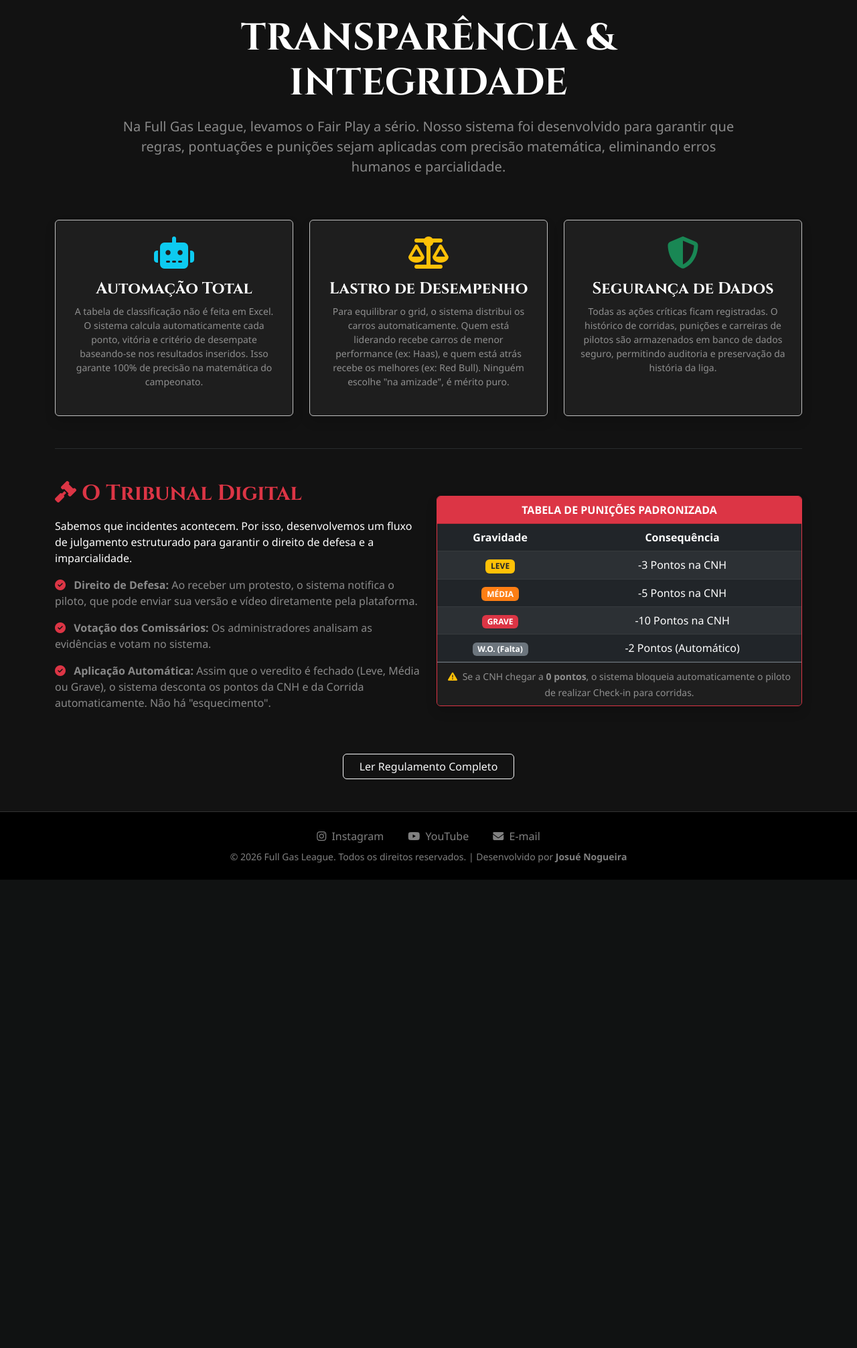
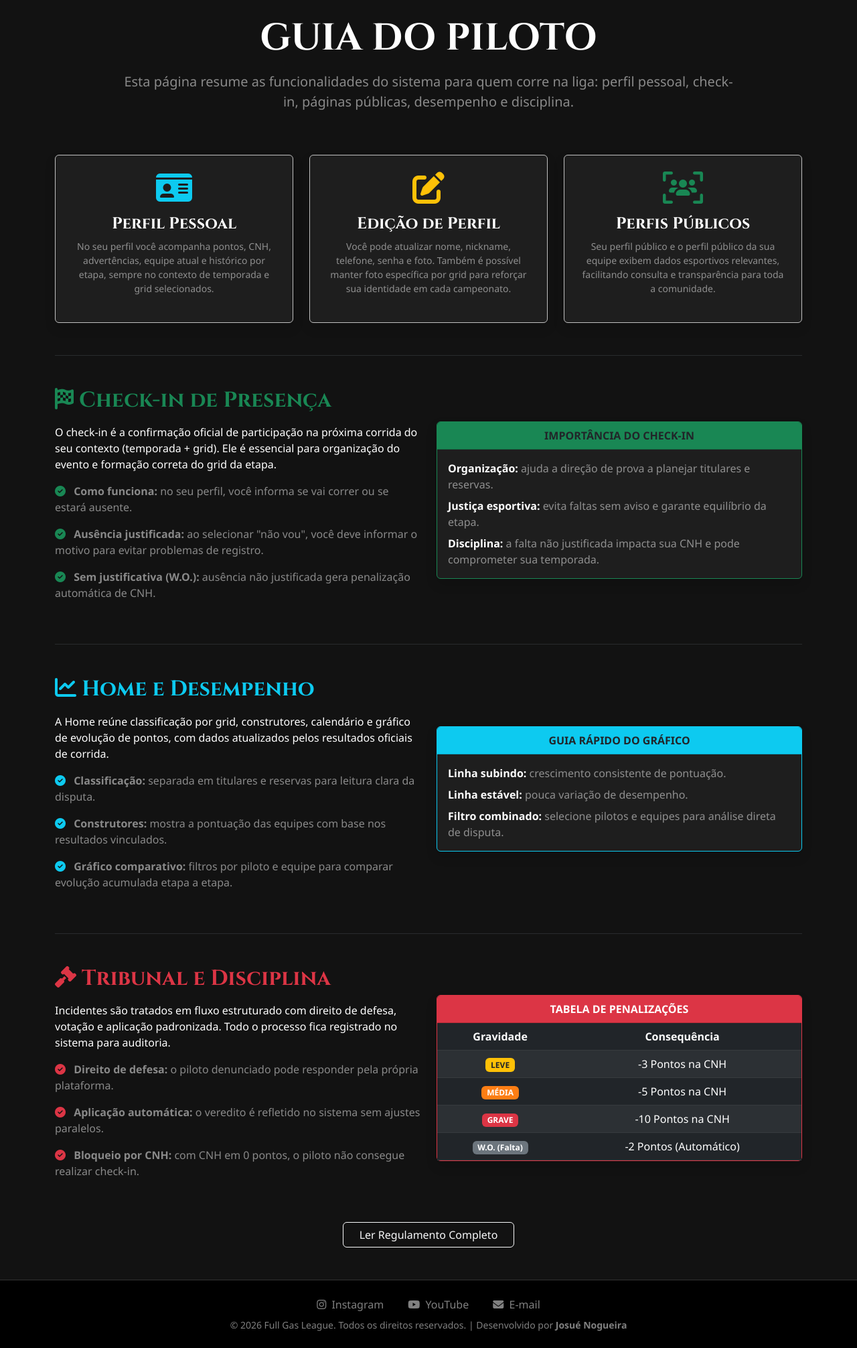
Before and after one commit to JosunoBR/Full-Gas-League, a Flask app: page /transparencia in a window 1280 px wide. Shown: the part 114-2126 px from the top of the page at 67% size. Before the commit the page ends 1427 px from the top, so only its background shows below. Run offline with Flask 3, Linux system fonts and the light colour scheme; some web fonts are replaced.

Commit message:
atualização da how it works

```diff
--- a/app/routes/public.py
+++ b/app/routes/public.py
@@ -612,12 +612,19 @@ def my_profile():
 
     current_team = None
     if current_context:
-        current_team = next((t for t in perfil.teams if t.season_id == current_context['season_id'] and
-                             ((t.grid_config and t.grid_config.nome == current_context['grid']) or t.grid == current_context['grid'])), None)
+        ctx_grid_id = current_context.get('grid_id')
+        if ctx_grid_id:
+            current_team = next((t for t in perfil.teams if t.season_id == current_context['season_id'] and t.grid_id == ctx_grid_id), None)
+        else:
+            current_team = next((t for t in perfil.teams if t.season_id == current_context['season_id'] and
+                                 ((t.grid_config and t.grid_config.nome == current_context['grid']) or t.grid == current_context['grid'])), None)
 
         if not current_team:
-            current_team = next((t for t in perfil.reserve_teams if t.season_id == current_context['season_id'] and
-                                 ((t.grid_config and t.grid_config.nome == current_context['grid']) or t.grid == current_context['grid'])), None)
+            if ctx_grid_id:
+                current_team = next((t for t in perfil.reserve_teams if t.season_id == current_context['season_id'] and t.grid_id == ctx_grid_id), None)
+            else:
+                current_team = next((t for t in perfil.reserve_teams if t.season_id == current_context['season_id'] and
+                                     ((t.grid_config and t.grid_config.nome == current_context['grid']) or t.grid == current_context['grid'])), None)
 
     if current_context:
         cnh_info = perfil.get_cnh_info(current_context['season_id'], current_context['grid_id'])
@@ -648,20 +655,31 @@ def my_profile():
 
     hoje = datetime.utcnow().date()
     if current_context:
-        pode_ver_checkin = (current_context['grid'] in p_grids) or ('RESERVA' in p_grids) or \
-                           (current_team is not None)
+        p_grid_ids = set(int(g) for g in p_grids if g.isdigit())
+        p_grid_names = set(g.upper() for g in p_grids if not g.isdigit())
+        ctx_grid_id = current_context.get('grid_id')
+        ctx_grid_name = (current_context.get('grid') or '').upper()
+        pode_ver_checkin = (
+            (ctx_grid_id in p_grid_ids if ctx_grid_id else False) or
+            (ctx_grid_name in p_grid_names) or
+            ('RESERVA' in p_grid_names) or
+            (current_team is not None)
+        )
 
         if pode_ver_checkin:
             proxima = None
-            futuras = Race.query.filter(
+            futuras_q = Race.query.filter(
                 Race.season_id == current_context['season_id'],
                 Race.status != 'Concluida',
                 Race.data_corrida >= hoje
-            ).order_by(Race.data_corrida).all()
+            )
+            if ctx_grid_id:
+                futuras_q = futuras_q.filter(Race.grid_id == ctx_grid_id)
+            futuras = futuras_q.order_by(Race.data_corrida).all()
 
             for r in futuras:
-                r_gname = r.grid_config.nome if r.grid_config else r.grid
-                if r_gname == current_context['grid']:
+                r_gname = (r.grid_config.nome if r.grid_config else r.grid or '').upper()
+                if (ctx_grid_id and r.grid_id == ctx_grid_id) or (not ctx_grid_id and r_gname == ctx_grid_name):
                     proxima = r
                     break
 
@@ -683,7 +701,10 @@ def my_profile():
             meus_pontos_camp = calcular_pontos_totais_piloto(perfil.id, s_id, grid_id_calc)
 
         all_races_season = Race.query.filter_by(season_id=s_id).order_by(Race.data_corrida).all()
-        corridas = [r for r in all_races_season if (r.grid_config and r.grid_config.nome == g_name) or r.grid == g_name]
+        if grid_id_calc:
+            corridas = [r for r in all_races_season if r.grid_id == grid_id_calc]
+        else:
+            corridas = [r for r in all_races_season if (r.grid_config and r.grid_config.nome == g_name) or r.grid == g_name]
 
         for race in corridas:
             resultado = next((r for r in race.results if r.pilot_id == perfil.id), None)
--- a/app/templates/public/how_it_works.html
+++ b/app/templates/public/how_it_works.html
@@ -3,24 +3,24 @@
 {% block content %}
 <div class="row justify-content-center mb-5">
     <div class="col-lg-10 text-center">
-        <h1 class="text-white fw-bold display-4 mb-3" style="font-family: 'Cinzel', serif;">TRANSPARÊNCIA & INTEGRIDADE</h1>
+        <h1 class="text-white fw-bold display-4 mb-3" style="font-family: 'Cinzel', serif;">GUIA DO PILOTO</h1>
         <p class="lead text-white-50">
-            Na Full Gas League, levamos o Fair Play a sério. Nosso sistema foi desenvolvido para garantir que
-            regras, pontuações e punições sejam aplicadas com precisão matemática, eliminando erros humanos e parcialidade.
+            Esta página resume as funcionalidades do sistema para quem corre na liga:
+            perfil pessoal, check-in, páginas públicas, desempenho e disciplina.
         </p>
     </div>
 </div>
 
-<!-- SEÇÃO 1: O SISTEMA CENTRAL -->
+<!-- SEÇÃO 1: PERFIL E FUNCIONALIDADES -->
 <div class="row g-4 mb-5">
     <div class="col-md-4">
         <div class="card bg-dark border-silver h-100 shadow">
             <div class="card-body text-center p-4">
-                <i class="fa-solid fa-robot fa-3x text-info mb-3"></i>
-                <h4 class="text-white fw-bold">Automação Total</h4>
+                <i class="fa-solid fa-id-card fa-3x text-info mb-3"></i>
+                <h4 class="text-white fw-bold">Perfil Pessoal</h4>
                 <p class="text-white-50 small">
-                    A tabela de classificação não é feita em Excel. O sistema calcula automaticamente cada ponto,
-                    vitória e critério de desempate baseando-se nos resultados inseridos. Isso garante 100% de precisão na matemática do campeonato.
+                    No seu perfil você acompanha pontos, CNH, advertências, equipe atual e histórico por etapa,
+                    sempre no contexto de temporada e grid selecionados.
                 </p>
             </div>
         </div>
@@ -28,12 +28,11 @@
     <div class="col-md-4">
         <div class="card bg-dark border-silver h-100 shadow">
             <div class="card-body text-center p-4">
-                <i class="fa-solid fa-scale-balanced fa-3x text-warning mb-3"></i>
-                <h4 class="text-white fw-bold">Lastro de Desempenho</h4>
+                <i class="fa-solid fa-pen-to-square fa-3x text-warning mb-3"></i>
+                <h4 class="text-white fw-bold">Edição de Perfil</h4>
                 <p class="text-white-50 small">
-                    Para equilibrar o grid, o sistema distribui os carros automaticamente.
-                    Quem está liderando recebe carros de menor performance (ex: Haas), e quem está atrás recebe os melhores (ex: Red Bull).
-                    Ninguém escolhe "na amizade", é mérito puro.
+                    Você pode atualizar nome, nickname, telefone, senha e foto. Também é possível manter foto específica
+                    por grid para reforçar sua identidade em cada campeonato.
                 </p>
             </div>
         </div>
@@ -41,11 +40,11 @@
     <div class="col-md-4">
         <div class="card bg-dark border-silver h-100 shadow">
             <div class="card-body text-center p-4">
-                <i class="fa-solid fa-shield-halved fa-3x text-success mb-3"></i>
-                <h4 class="text-white fw-bold">Segurança de Dados</h4>
+                <i class="fa-solid fa-users-viewfinder fa-3x text-success mb-3"></i>
+                <h4 class="text-white fw-bold">Perfis Públicos</h4>
                 <p class="text-white-50 small">
-                    Todas as ações críticas ficam registradas. O histórico de corridas, punições e carreiras de pilotos
-                    são armazenados em banco de dados seguro, permitindo auditoria e preservação da história da liga.
+                    Seu perfil público e o perfil público da sua equipe exibem dados esportivos relevantes,
+                    facilitando consulta e transparência para toda a comunidade.
                 </p>
             </div>
         </div>
@@ -54,32 +53,111 @@
 
 <hr class="border-secondary my-5">
 
-<!-- SEÇÃO 2: O TRIBUNAL E PUNIÇÕES -->
+<!-- SEÇÃO 2: CHECK-IN -->
 <div class="row align-items-center mb-5">
     <div class="col-lg-6">
-        <h2 class="text-danger fw-bold mb-3"><i class="fa-solid fa-gavel"></i> O Tribunal Digital</h2>
+        <h2 class="text-success fw-bold mb-3"><i class="fa-solid fa-flag-checkered"></i> Check-in de Presença</h2>
         <p class="text-white">
-            Sabemos que incidentes acontecem. Por isso, desenvolvemos um fluxo de julgamento estruturado para garantir o direito de defesa e a imparcialidade.
+            O check-in é a confirmação oficial de participação na próxima corrida do seu contexto (temporada + grid).
+            Ele é essencial para organização do evento e formação correta do grid da etapa.
+        </p>
+        <ul class="list-unstyled text-white-50 mt-3">
+            <li class="mb-3">
+                <i class="fa-solid fa-check-circle text-success me-2"></i>
+                <strong>Como funciona:</strong> no seu perfil, você informa se vai correr ou se estará ausente.
+            </li>
+            <li class="mb-3">
+                <i class="fa-solid fa-check-circle text-success me-2"></i>
+                <strong>Ausência justificada:</strong> ao selecionar "não vou", você deve informar o motivo para evitar problemas de registro.
+            </li>
+            <li class="mb-3">
+                <i class="fa-solid fa-check-circle text-success me-2"></i>
+                <strong>Sem justificativa (W.O.):</strong> ausência não justificada gera penalização automática de CNH.
+            </li>
+        </ul>
+    </div>
+    <div class="col-lg-6">
+        <div class="card bg-dark border-success shadow">
+            <div class="card-header bg-success text-dark fw-bold text-center">
+                IMPORTÂNCIA DO CHECK-IN
+            </div>
+            <div class="card-body text-white-50">
+                <p class="mb-2"><strong class="text-white">Organização:</strong> ajuda a direção de prova a planejar titulares e reservas.</p>
+                <p class="mb-2"><strong class="text-white">Justiça esportiva:</strong> evita faltas sem aviso e garante equilíbrio da etapa.</p>
+                <p class="mb-0"><strong class="text-white">Disciplina:</strong> a falta não justificada impacta sua CNH e pode comprometer sua temporada.</p>
+            </div>
+        </div>
+    </div>
+</div>
+
+<hr class="border-secondary my-5">
+
+<!-- SEÇÃO 3: HOME E COMPARATIVOS -->
+<div class="row align-items-center mb-5">
+    <div class="col-lg-6">
+        <h2 class="text-info fw-bold mb-3"><i class="fa-solid fa-chart-line"></i> Home e Desempenho</h2>
+        <p class="text-white">
+            A Home reúne classificação por grid, construtores, calendário e gráfico de evolução de pontos,
+            com dados atualizados pelos resultados oficiais de corrida.
+        </p>
+        <ul class="list-unstyled text-white-50 mt-3">
+            <li class="mb-3">
+                <i class="fa-solid fa-check-circle text-info me-2"></i>
+                <strong>Classificação:</strong> separada em titulares e reservas para leitura clara da disputa.
+            </li>
+            <li class="mb-3">
+                <i class="fa-solid fa-check-circle text-info me-2"></i>
+                <strong>Construtores:</strong> mostra a pontuação das equipes com base nos resultados vinculados.
+            </li>
+            <li class="mb-3">
+                <i class="fa-solid fa-check-circle text-info me-2"></i>
+                <strong>Gráfico comparativo:</strong> filtros por piloto e equipe para comparar evolução acumulada etapa a etapa.
+            </li>
+        </ul>
+    </div>
+    <div class="col-lg-6">
+        <div class="card bg-dark border-info shadow">
+            <div class="card-header bg-info text-dark fw-bold text-center">
+                GUIA RÁPIDO DO GRÁFICO
+            </div>
+            <div class="card-body text-white-50">
+                <p class="mb-2"><strong class="text-white">Linha subindo:</strong> crescimento consistente de pontuação.</p>
+                <p class="mb-2"><strong class="text-white">Linha estável:</strong> pouca variação de desempenho.</p>
+                <p class="mb-0"><strong class="text-white">Filtro combinado:</strong> selecione pilotos e equipes para análise direta de disputa.</p>
+            </div>
+        </div>
+    </div>
+</div>
+
+<hr class="border-secondary my-5">
+
+<!-- SEÇÃO 4: TRIBUNAL E PENALIZAÇÕES -->
+<div class="row align-items-center mb-5">
+    <div class="col-lg-6">
+        <h2 class="text-danger fw-bold mb-3"><i class="fa-solid fa-gavel"></i> Tribunal e Disciplina</h2>
+        <p class="text-white">
+            Incidentes são tratados em fluxo estruturado com direito de defesa, votação e aplicação padronizada.
+            Todo o processo fica registrado no sistema para auditoria.
         </p>
         <ul class="list-unstyled text-white-50 mt-3">
             <li class="mb-3">
                 <i class="fa-solid fa-check-circle text-danger me-2"></i>
-                <strong>Direito de Defesa:</strong> Ao receber um protesto, o sistema notifica o piloto, que pode enviar sua versão e vídeo diretamente pela plataforma.
+                <strong>Direito de defesa:</strong> o piloto denunciado pode responder pela própria plataforma.
             </li>
             <li class="mb-3">
                 <i class="fa-solid fa-check-circle text-danger me-2"></i>
-                <strong>Votação dos Comissários:</strong> Os administradores analisam as evidências e votam no sistema.
+                <strong>Aplicação automática:</strong> o veredito é refletido no sistema sem ajustes paralelos.
             </li>
             <li class="mb-3">
                 <i class="fa-solid fa-check-circle text-danger me-2"></i>
-                <strong>Aplicação Automática:</strong> Assim que o veredito é fechado (Leve, Média ou Grave), o sistema desconta os pontos da CNH e da Corrida automaticamente. Não há "esquecimento".
+                <strong>Bloqueio por CNH:</strong> com CNH em 0 pontos, o piloto não consegue realizar check-in.
             </li>
         </ul>
     </div>
     <div class="col-lg-6">
         <div class="card bg-dark border-danger shadow">
             <div class="card-header bg-danger text-white fw-bold text-center">
-                TABELA DE PUNIÇÕES PADRONIZADA
+                TABELA DE PENALIZAÇÕES
             </div>
             <div class="card-body p-0">
                 <table class="table table-dark table-striped mb-0 text-center">
@@ -95,7 +173,7 @@
                             <td>-3 Pontos na CNH</td>
                         </tr>
                         <tr>
-                            <td><span class="badge bg-orange text-white" style="background-color: #fd7e14;">MÉDIA</span></td>
+                            <td><span class="badge text-white" style="background-color: #fd7e14;">MÉDIA</span></td>
                             <td>-5 Pontos na CNH</td>
                         </tr>
                         <tr>
@@ -109,12 +187,6 @@
                     </tbody>
                 </table>
             </div>
-            <div class="card-footer bg-dark border-top border-secondary text-center">
-                <small class="text-white-50">
-                    <i class="fa-solid fa-triangle-exclamation text-warning me-1"></i>
-                    Se a CNH chegar a <strong>0 pontos</strong>, o sistema bloqueia automaticamente o piloto de realizar Check-in para corridas.
-                </small>
-            </div>
         </div>
     </div>
 </div>
```
